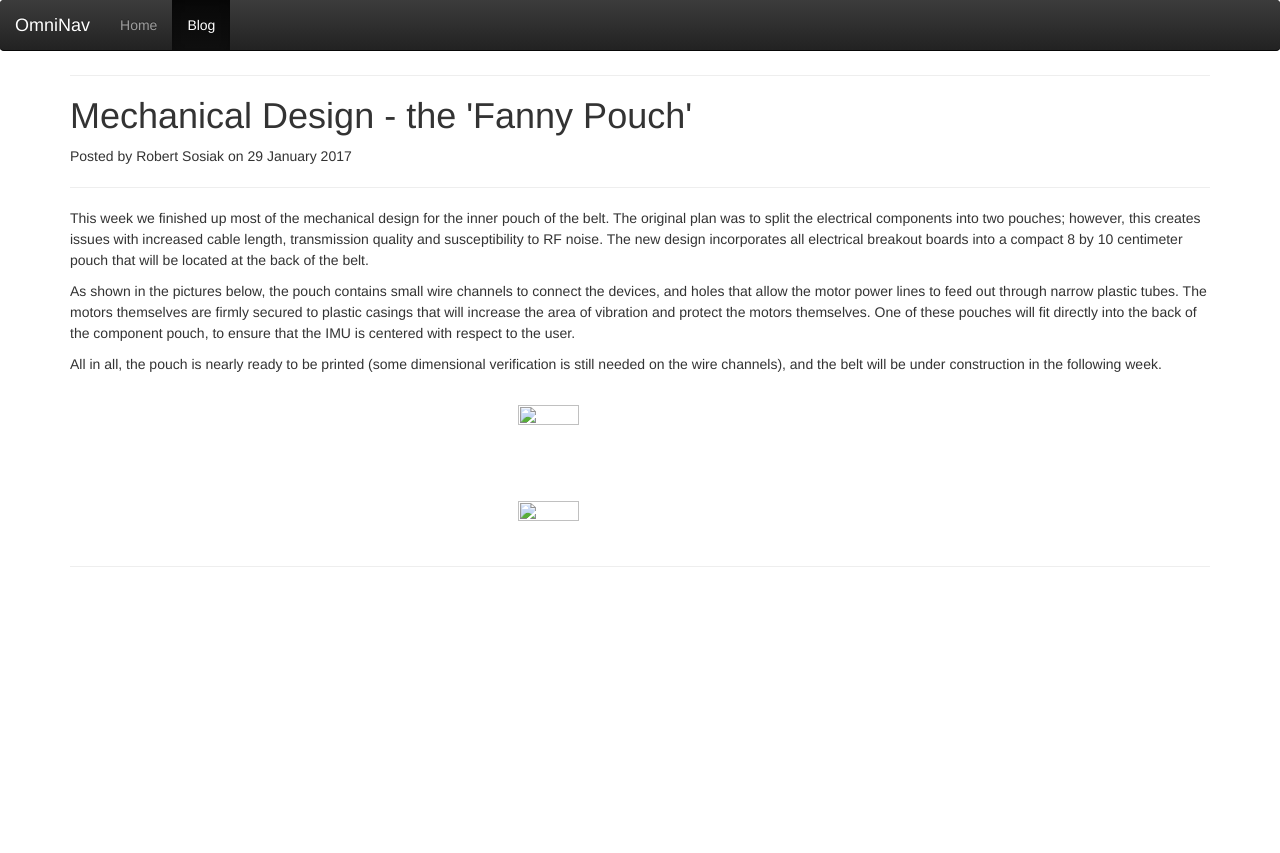
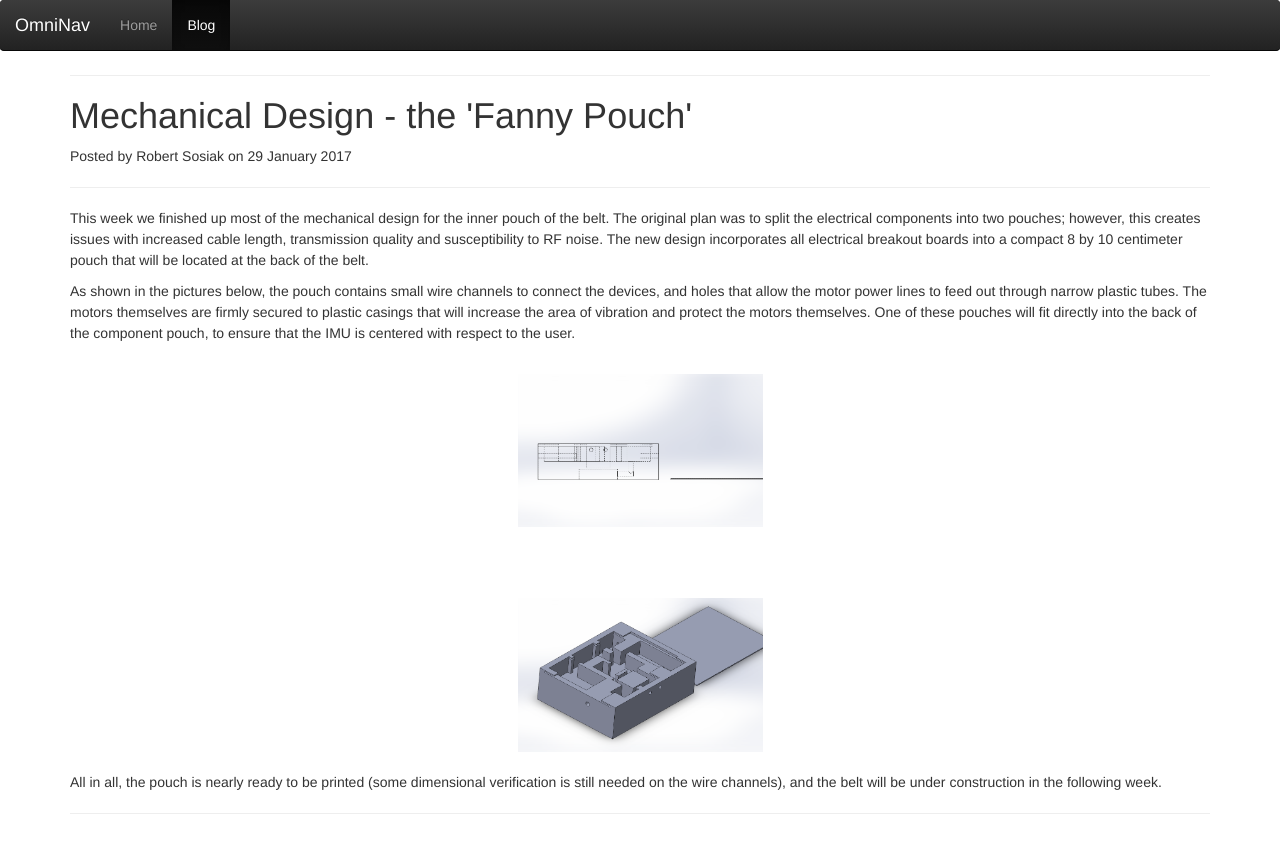
Before and after one commit to hansmaryil/OmniNav, a Jekyll site: the page built from _posts/2017-01-22-fanny-pouch-mechanical-design.md, in a window 1280 px wide. Shown: the top 853 px of the page. Built offline with Jekyll 4.4.1, drawn with Linux system fonts in a browser that asks for light colours.

Commit message:
fixed image file path

```diff
--- a/_posts/2017-01-22-fanny-pouch-mechanical-design.md
+++ b/_posts/2017-01-22-fanny-pouch-mechanical-design.md
@@ -10,16 +10,16 @@
 
 As shown in the pictures below, the pouch contains small wire channels to connect the devices, and holes that allow the motor power lines to feed out through narrow plastic tubes.  The motors themselves are firmly secured to plastic casings that will increase the area of vibration and protect the motors themselves.  One of these pouches will fit directly into the back of the component pouch, to ensure that the IMU is centered with respect to the user.
 
-All in all, the pouch is nearly ready to be printed (some dimensional verification is still needed on the wire channels), and the belt will be under construction in the following week.
-
 <div style="display: flex; justify-content: center;">
-	<img src="/images/blog/2017-01-2/TheFannyPouch.png" alt="" width="25%" height="25%" style="padding:20px" />
+	<img src="/images/blog/2017-01-29/TheFannyPouch.png" alt="" width="25%" height="25%" style="padding:20px" />
 </div>
 
 <br>
 
 <div style="display: flex; justify-content: center;">
-	<img src="/images/blog/2017-01-2/TheFannyPouch_orthographic.png" alt="" width="25%" height="25%" style="padding:20px" />
+	<img src="/images/blog/2017-01-29/TheFannyPouch_orthographic.png" alt="" width="25%" height="25%" style="padding:20px" />
 </div>
 
+All in all, the pouch is nearly ready to be printed (some dimensional verification is still needed on the wire channels), and the belt will be under construction in the following week.
+
 <hr>
```
